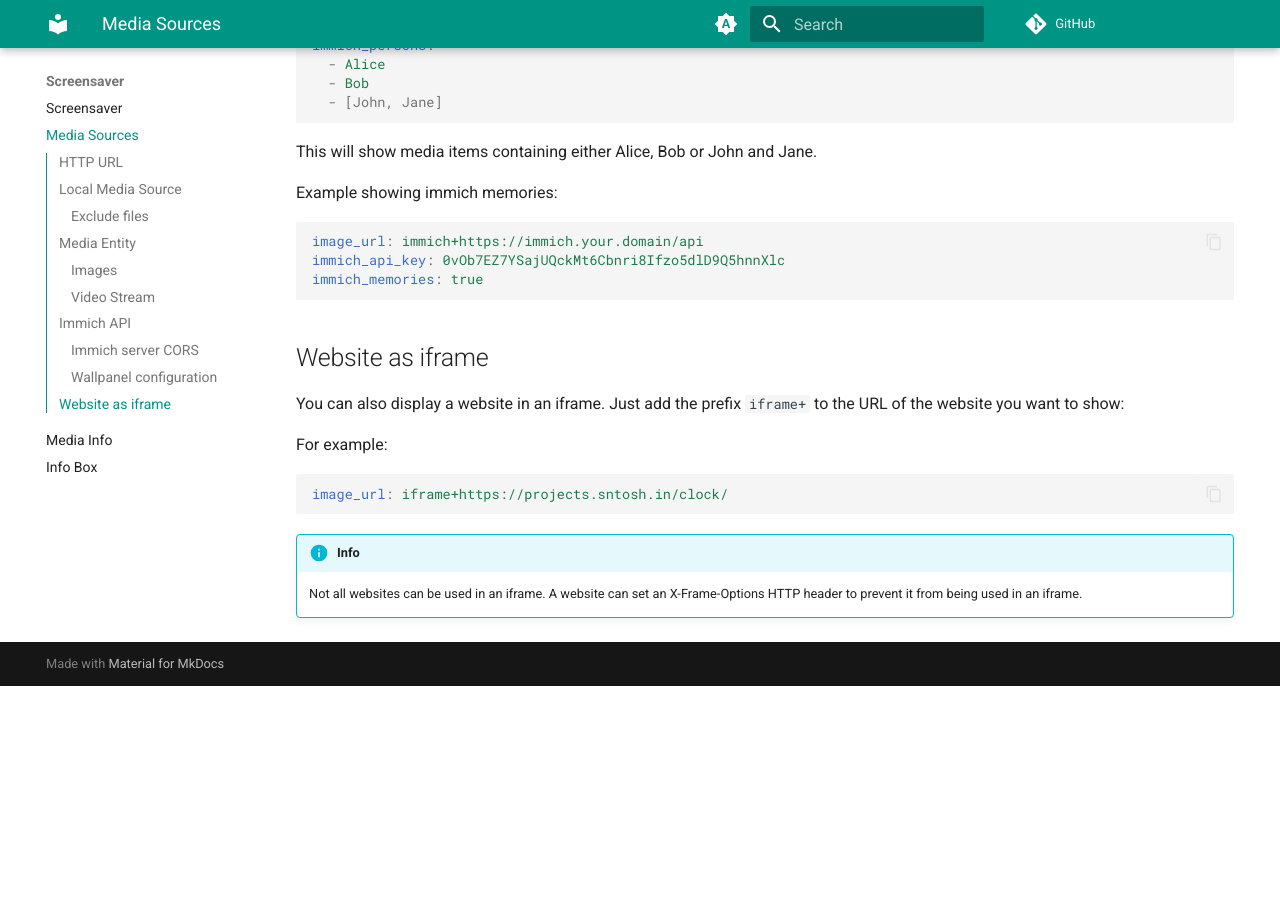
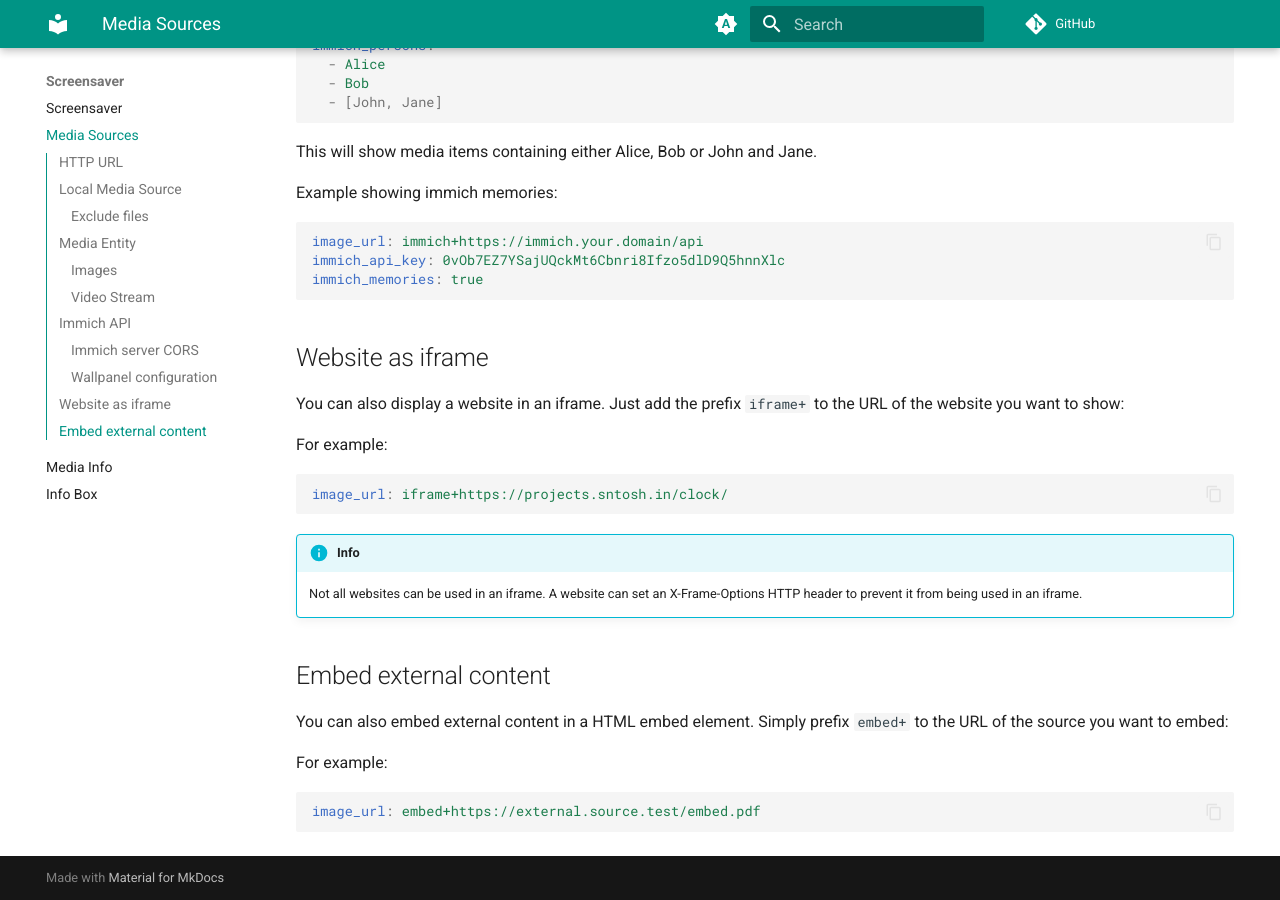
Before and after one commit to j-a-n/lovelace-wallpanel, an MkDocs documentation site: the page built from docs/media-sources.md, in a window 1280 px wide and 900 px high, scrolled down 4839 px. Built offline with MkDocs 1.6.1 and Material for MkDocs 9.7.7, drawn with Linux system fonts in a browser that asks for light colours; comment, search, counter and statistics services are not loaded; before the commit the page ends 5525 px from its top, so only the background shows below that.

Commit message:
Update doc

````diff
--- a/docs/media-sources.md
+++ b/docs/media-sources.md
@@ -236,3 +236,13 @@ image_url: iframe+https://projects.sntosh.in/clock/
 !!! info
     Not all websites can be used in an iframe.
     A website can set an X-Frame-Options HTTP header to prevent it from being used in an iframe.
+
+
+## Embed external content
+You can also embed external content in a HTML embed element.
+Simply prefix `embed+` to the URL of the source you want to embed:
+
+For example:
+```yaml
+image_url: embed+https://external.source.test/embed.pdf
+```
````
Also changed, not shown: docs/index.md (+3 -1 lines).
